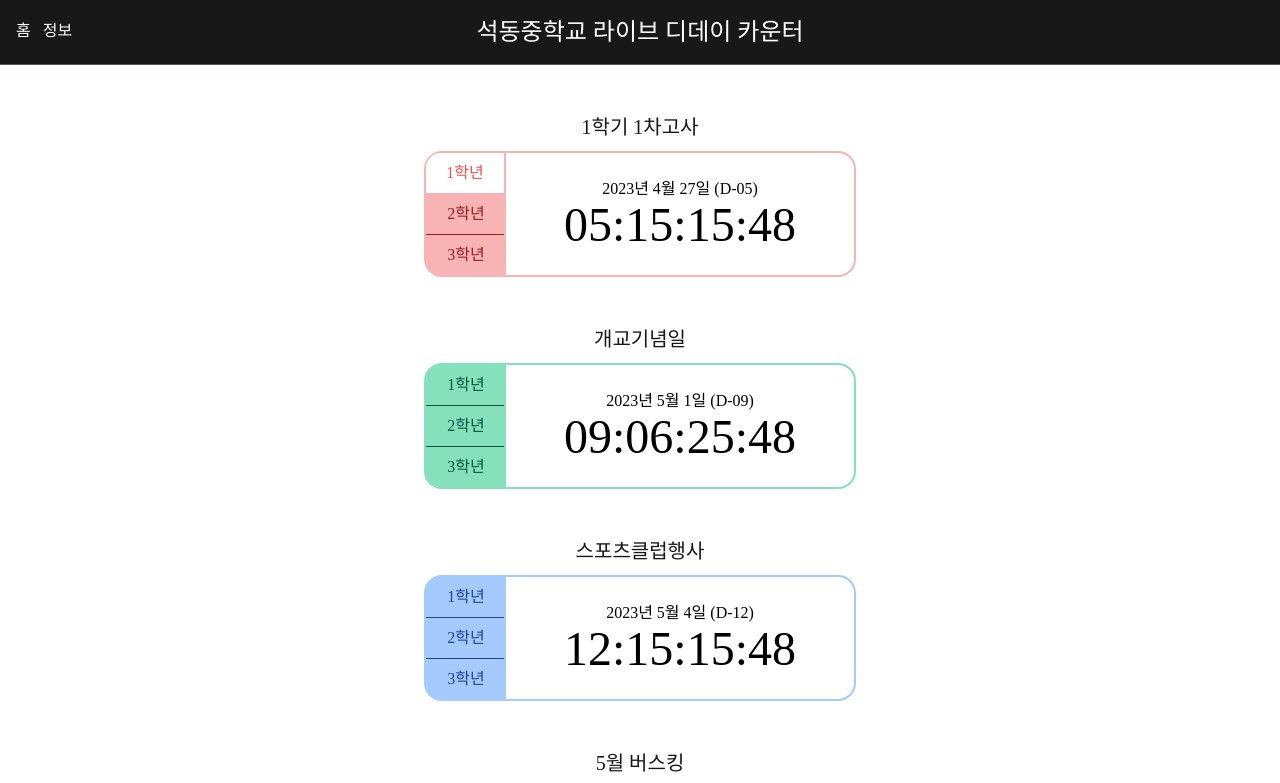
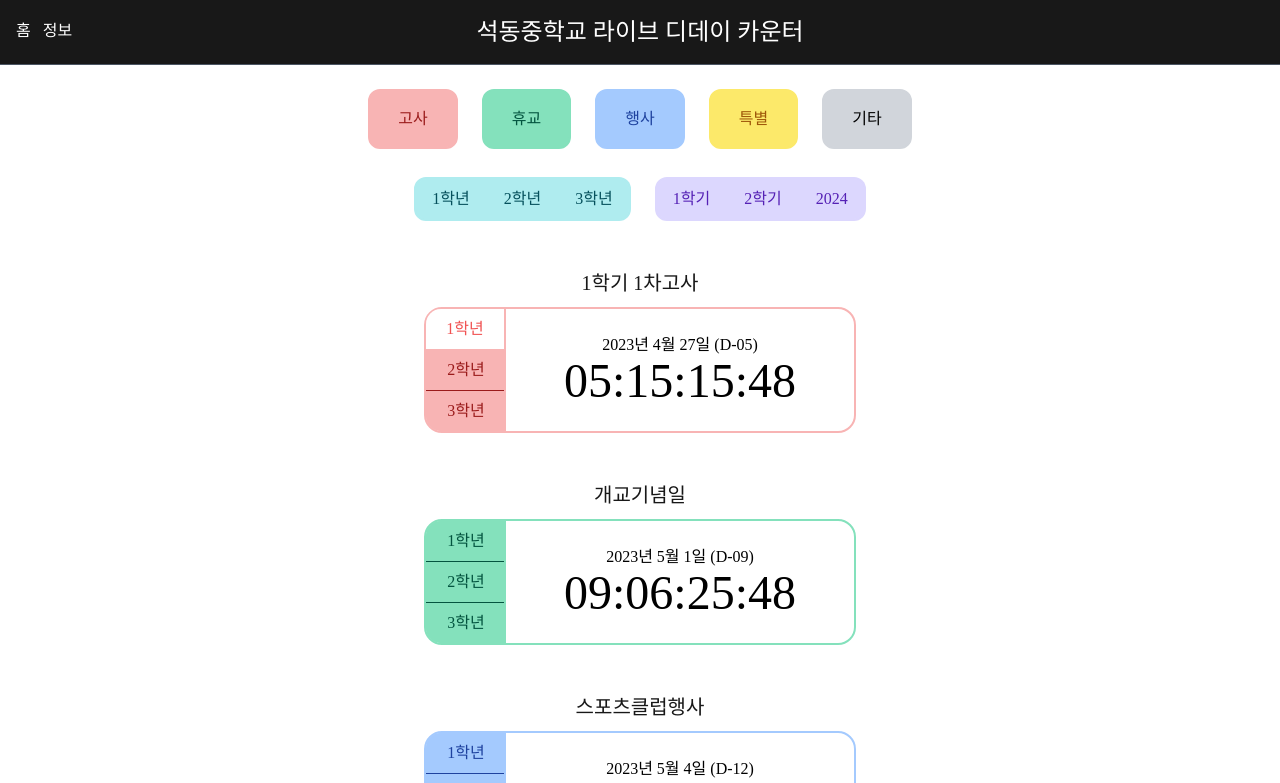
Before and after one commit to AlphaKR93-Archives/SchoolDday, a Next.js app: page / in a window 1280 px wide. Shown: the top 783 px of the page. Built offline with nearby package versions, Linux system fonts and the light colour scheme; a web font is replaced by a local one.

Commit message:
Add Filtering feature

```diff
--- a/package.json
+++ b/package.json
@@ -1,6 +1,6 @@
 {
     "name": "seokdong-dday",
-    "version": "2.0.9",
+    "version": "2.1.0",
     "private": true,
     "scripts": {
         "dev": "next dev -p 80",
--- a/src/app/globals.css
+++ b/src/app/globals.css
@@ -7,6 +7,62 @@
     src: url("https://cdn.jsdelivr.net/gh/projectnoonnu/noonfonts_six@1.2/S-CoreDream-3Light.woff") format("woff");
     font-weight: normal;
     font-style: normal;
+}
+
+.type-selector button {
+    @apply m-3 mt-6 rounded-xl border-2 border-gray-300 px-7 py-4;
+}
+
+.type-selector .exam {
+    @apply border-red-300 text-red-800;
+}
+
+.type-selector .exam.on {
+    @apply bg-red-300;
+}
+
+.type-selector .holiday {
+    @apply border-green-300 text-green-800;
+}
+
+.type-selector .holiday.on {
+    @apply bg-green-300;
+}
+
+.type-selector .festival {
+    @apply border-blue-300 text-blue-800;
+}
+
+.type-selector .festival.on {
+    @apply bg-blue-300;
+}
+
+.type-selector .special {
+    @apply border-yellow-200 text-yellow-600;
+}
+
+.type-selector .special.on {
+    @apply bg-yellow-200;
+}
+
+.type-selector .others.on {
+    @apply bg-gray-300;
+}
+
+.other-selector .grade button {
+    @apply border-2 border-teal-200 px-4 py-2 text-teal-800;
+}
+
+.other-selector .grade .on {
+    @apply bg-teal-200;
+}
+
+.other-selector .semester button {
+    @apply border-2 border-purple-200 px-4 py-2 text-purple-800;
+}
+
+.other-selector .semester .on {
+    @apply bg-purple-200;
 }
 
 .navigation-bar a {
@@ -20,6 +76,10 @@
 
     .hide {
         display: none;
+    }
+
+    .bl0-imp {
+        border-left: 0 !important;
     }
 }
 
--- a/src/app/page.tsx
+++ b/src/app/page.tsx
@@ -1,15 +1,119 @@
+"use client";
 import buildDday from "@/components/buildDday";
 import ddays from "@/resources/ddayStorage";
+import { useState } from "react";
 
 const { DateTime } = require("luxon");
 
 export default function Home() {
+    const [showType, setShowType] = useState([true, true, true, true, true]);
+    const [showGrade, setShowGrade] = useState([true, true, true]);
+    const [showSemester, setShowSemester] = useState([true, true, true]);
+
     return (
         <div className={"font-escore"}>
+            <div className={"type-selector mx-auto w-max"}>
+                <button
+                    className={"exam " + (showType[0] ? " on" : "")}
+                    onClick={() => setShowType([!showType[0], showType[1], showType[2], showType[3], showType[4]])}
+                >
+                    고사
+                </button>
+                <button
+                    className={"holiday " + (showType[1] ? " on" : "")}
+                    onClick={() => setShowType([showType[0], !showType[1], showType[2], showType[3], showType[4]])}
+                >
+                    휴교
+                </button>
+                <button
+                    className={"festival " + (showType[2] ? " on" : "")}
+                    onClick={() => setShowType([showType[0], showType[1], !showType[2], showType[3], showType[4]])}
+                >
+                    행사
+                </button>
+                <button
+                    className={"special " + (showType[3] ? " on" : "")}
+                    onClick={() => setShowType([showType[0], showType[1], showType[2], !showType[3], showType[4]])}
+                >
+                    특별
+                </button>
+                <button
+                    className={"others " + (showType[4] ? " on" : "")}
+                    onClick={() => setShowType([showType[0], showType[1], showType[2], showType[3], !showType[4]])}
+                >
+                    기타
+                </button>
+            </div>
+            <div className={"other-selector mx-auto mt-4 flex w-max gap-6"}>
+                <div className={"grade"}>
+                    <button
+                        className={showGrade[0] ? " on" : ""}
+                        style={{ borderRadius: "12px 0 0 12px" }}
+                        onClick={() => setShowGrade([!showGrade[0], showGrade[1], showGrade[2]])}
+                    >
+                        1학년
+                    </button>
+                    <button
+                        className={"bl0-imp" + (showGrade[1] ? " on" : "")}
+                        onClick={() => setShowGrade([showGrade[0], !showGrade[1], showGrade[2]])}
+                    >
+                        2학년
+                    </button>
+                    <button
+                        className={"bl0-imp" + (showGrade[2] ? " on" : "")}
+                        style={{ borderRadius: "0 12px 12px 0" }}
+                        onClick={() => setShowGrade([showGrade[0], showGrade[1], !showGrade[2]])}
+                    >
+                        3학년
+                    </button>
+                </div>
+                <div className={"semester"}>
+                    <button
+                        className={showSemester[0] ? " on" : ""}
+                        style={{ borderRadius: "12px 0 0 12px" }}
+                        onClick={() => setShowSemester([!showSemester[0], showSemester[1], showSemester[2]])}
+                    >
+                        1학기
+                    </button>
+                    <button
+                        className={"bl0-imp" + (showSemester[1] ? " on" : "")}
+                        onClick={() => setShowSemester([showSemester[0], !showSemester[1], showSemester[2]])}
+                    >
+                        2학기
+                    </button>
+                    <button
+                        className={"bl0-imp" + (showSemester[2] ? " on" : "")}
+                        style={{ borderRadius: "0 12px 12px 0" }}
+                        onClick={() => setShowSemester([showSemester[0], showSemester[1], !showSemester[2]])}
+                    >
+                        2024
+                    </button>
+                </div>
+            </div>
             <div className={"mx-auto w-min"}>
                 {ddays.map(dday => {
                     if (dday[3] > DateTime.now()) {
-                        return buildDday(dday[0], dday[1], dday[2], dday[3]);
+                        if (0 <= dday[1] && dday[1] <= 3) {
+                            if (!showType[dday[1]]) return;
+                        } else {
+                            if (!showType[4]) return;
+                        }
+
+                        if (!showSemester[0] && dday[3].toMillis() < DateTime.local(2023, 8, 16).toMillis()) return;
+                        if (
+                            !showSemester[1] &&
+                            DateTime.local(2023, 8, 16).toMillis() < dday[3].toMillis() &&
+                            dday[3].toMillis() < DateTime.local(2024, 3, 1).toMillis()
+                        )
+                            return;
+                        if (!showSemester[2] && DateTime.local(2024, 3, 1).toMillis() < dday[3].toMillis()) return;
+
+                        if (
+                            (showGrade[0] && dday[2][0]) ||
+                            (showGrade[1] && dday[2][1]) ||
+                            (showGrade[2] && dday[2][2])
+                        )
+                            return buildDday(dday[0], dday[1], dday[2], dday[3]);
                     }
                 })}
             </div>
--- a/src/resources/changelog.tsx
+++ b/src/resources/changelog.tsx
@@ -94,9 +94,14 @@ const versionInformation = {
             version: "2.0.9",
             date: "2023년 4월 22일 오전 2시 34분",
             content: ["깃헙 레포지토리 설명 개선"]
+        },
+        {
+            version: "2.1.0",
+            date: "2023년 4월 22일 오전 9시 15분",
+            content: ["필터링 기능 추가"]
         }
     ],
-    version: "2.0.9"
+    version: "2.1.0"
 };
 
 export default versionInformation;
--- a/src/resources/ddayStorage.tsx
+++ b/src/resources/ddayStorage.tsx
@@ -32,6 +32,6 @@ const ddays = [
     ["새해", 1, [true, true, true], DateTime.local(2024, 1, 1), null],
     ["종업식", 2, [true, true, false], DateTime.local(2024, 1, 5, 8, 50), null],
     ["졸업식", 2, [false, false, true], DateTime.local(2024, 1, 5, 8, 50), null],
-    ["또 다른 시작", 3, [true, true, true], DateTime.local(2024, 3, 1, 8, 50), null]
+    ["또 다른 시작", 3, [true, true, true], DateTime.local(2024, 3, 2, 8, 50), null]
 ];
 export default ddays;
```
